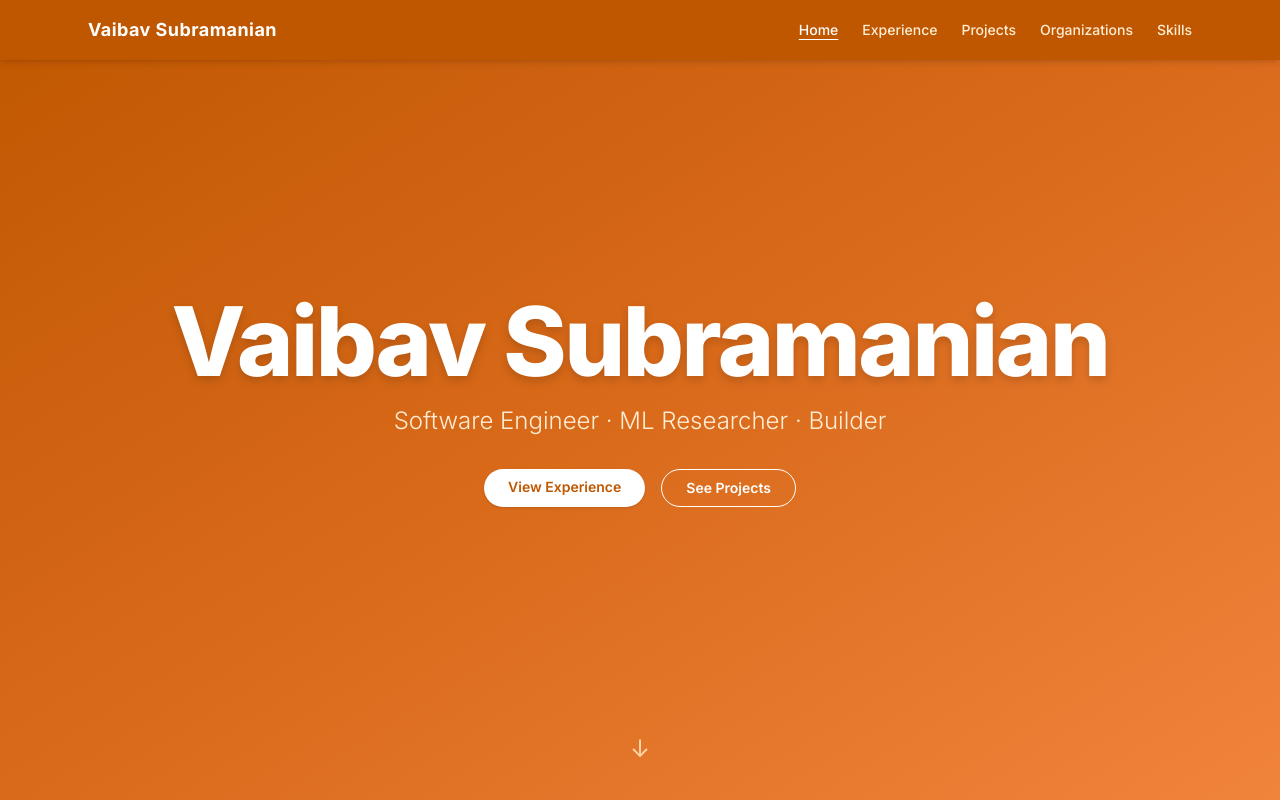
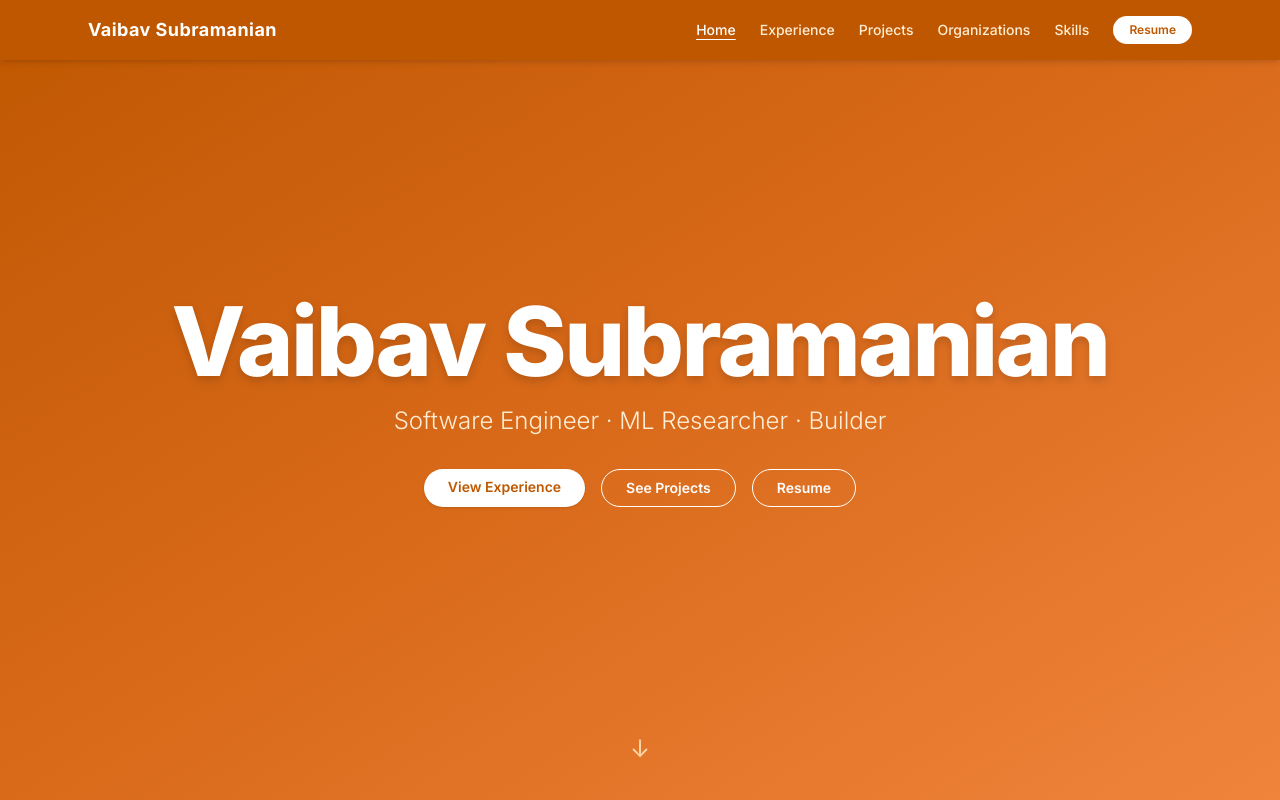
Before and after one commit to vvaibavs/portfolio-website, a Next.js app: page / in a window 1280 px wide. Shown: the top 800 px of the page. Built offline with nearby package versions, Linux system fonts and the light colour scheme.

Commit message:
lkhfsladkjfhlsd

```diff
--- a/app/page.tsx
+++ b/app/page.tsx
@@ -129,13 +129,15 @@ export default function Home() {
     { href: "#skills", label: "Skills" },
   ];
 
+  const resumeHref = "/resume.pdf";
+
   return (
     <div className="bg-white text-gray-900" style={{ fontFamily: "'Inter', sans-serif" }}>
       {/* Navbar */}
       <nav className="fixed top-0 left-0 w-full bg-[#BF5700] text-white shadow-md z-50">
         <div className="max-w-6xl mx-auto flex justify-between items-center px-6 py-4">
           <span className="font-bold text-lg tracking-wide">Vaibav Subramanian</span>
-          <div className="hidden md:flex space-x-6 text-sm font-medium">
+          <div className="hidden md:flex space-x-6 text-sm font-medium items-center">
             {navLinks.map(({ href, label }) => (
               <a
                 key={href}
@@ -147,6 +149,14 @@ export default function Home() {
                 {label}
               </a>
             ))}
+            <a
+              href={resumeHref}
+              target="_blank"
+              rel="noopener noreferrer"
+              className="bg-white text-[#BF5700] px-4 py-1.5 rounded-full text-xs font-semibold hover:bg-orange-100 transition"
+            >
+              Resume
+            </a>
           </div>
         </div>
       </nav>
@@ -162,7 +172,7 @@ export default function Home() {
         <p className="text-xl md:text-2xl font-light text-orange-100 mb-8 max-w-xl">
           Software Engineer · ML Researcher · Builder
         </p>
-        <div className="flex gap-4 text-sm font-semibold">
+        <div className="flex gap-4 text-sm font-semibold flex-wrap justify-center">
           <a
             href="#experience"
             className="bg-white text-[#BF5700] px-6 py-2 rounded-full hover:bg-orange-100 transition shadow"
@@ -174,6 +184,14 @@ export default function Home() {
             className="border border-white text-white px-6 py-2 rounded-full hover:bg-white hover:text-[#BF5700] transition"
           >
             See Projects
+          </a>
+          <a
+            href={resumeHref}
+            target="_blank"
+            rel="noopener noreferrer"
+            className="border border-white text-white px-6 py-2 rounded-full hover:bg-white hover:text-[#BF5700] transition"
+          >
+            Resume
           </a>
         </div>
         <div className="absolute bottom-8 animate-bounce text-orange-200 text-2xl select-none">↓</div>
```
Also changed, not shown: 2 other files (tests, documents, lock files or other folders).
